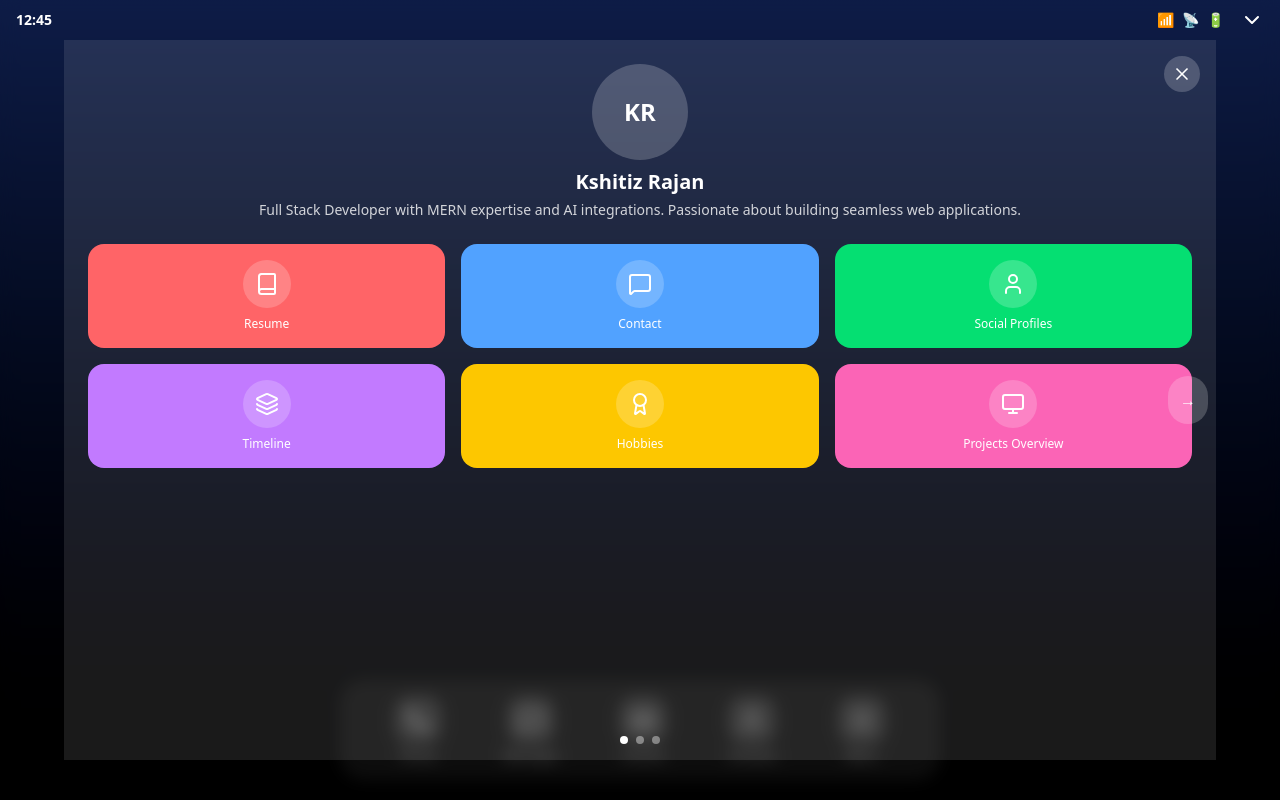
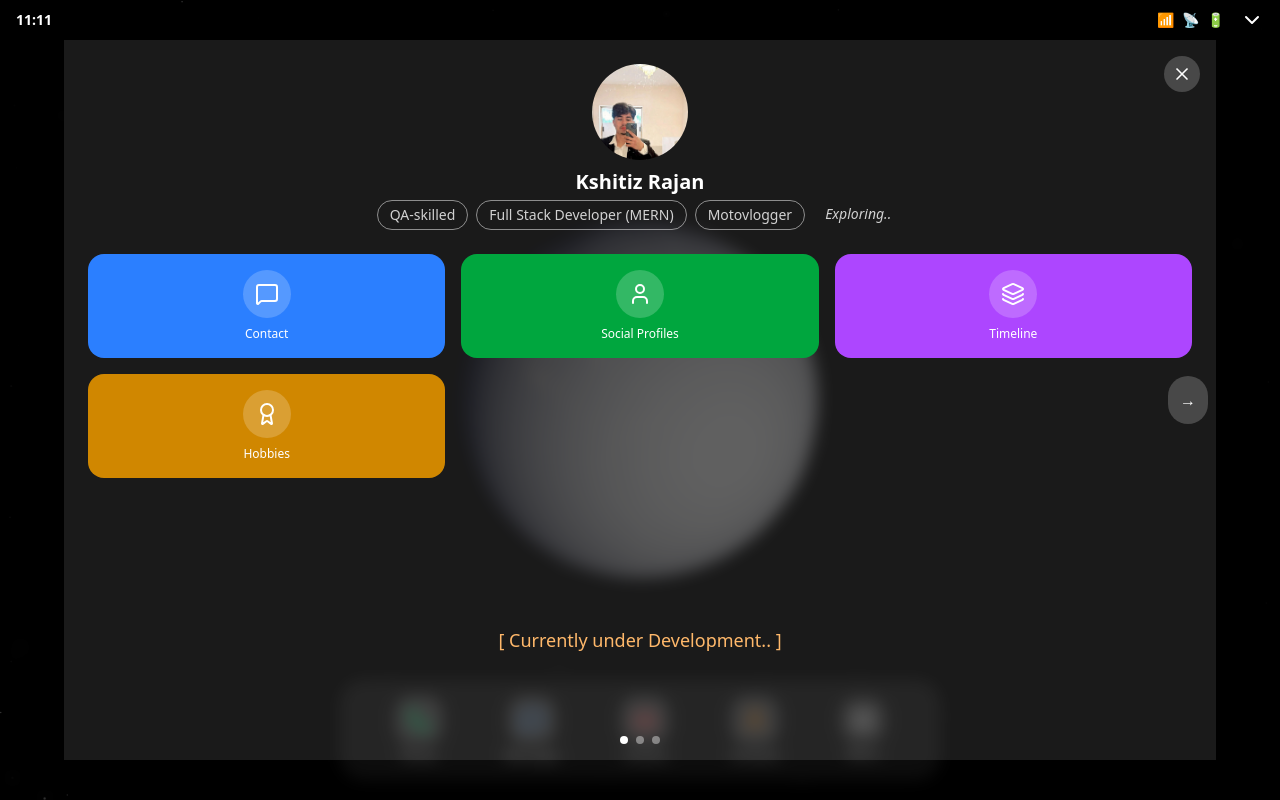
Before and after one commit to KshitizRajan7/Kshitiz-Rajan-Universe, a Next.js app: page / in a window 1280 px wide. Both pictures are taken after a click on the button "Menu". Built offline with nearby package versions, Linux system fonts and the light colour scheme.

Commit message:
added link and icon

```diff
--- a/src/app/page.js
+++ b/src/app/page.js
@@ -1,15 +1,21 @@
 import AndroidHome from "@/components/Android"
 // import Portfolio from "@/components/Portfolio"
-// import SpinningEarthScene from "@/components/SpinningEarthScene"
+import SpinningEarthScene from "@/components/SpinningEarthScene"
 
 export default function Home() {
   return (
     // <div className="relative h-screen w-screen overflow-hidden bg-black">
-    <div className="h-screen w-screen bg-black/60">
+    <div className="relative h-screen w-screen bg-black">
+      <div className="relative w-full h-screen">
+        <p className="absolute z-50 text-[18px] w-full bottom-1/6 left-1/2 transform -translate-x-1/2 -translate-y-1/2 text-center text-orange-300">
+          [ Currently under Development.. ]
+        </p>
+      </div>
+
       {/* 3D Earth background */}
-      {/* <div className="absolute inset-0">
-        {/* <SpinningEarthScene />
-      </div> */}
+      <div className="absolute inset-0 z-0">
+        <SpinningEarthScene />
+      </div>
 
       {/* Overlay text */}
       {/* <p className="text-white absolute top-1/2 left-1/2
@@ -19,9 +25,9 @@ export default function Home() {
       </p> */}
 
       {/* Menu button */}
-      <div className="absolute z-20">
+      <div className="absolute  inset-0 z-10">
         {/* <Portfolio /> */}
-        <AndroidHome/>
+        <AndroidHome />
       </div>
     </div>
 
--- a/src/components/Android.jsx
+++ b/src/components/Android.jsx
@@ -24,7 +24,9 @@ import {
   Youtube,
   Code,
   Layers,
+  Grid2x2,
 } from "lucide-react";
+import { BsGrid } from "react-icons/bs";
 
 export default function AndroidHomeScreen() {
   const [openBottomModal, setOpenBottomModal] = useState(false);
@@ -93,13 +95,14 @@ export default function AndroidHomeScreen() {
 
   return (
     <div
-      className="w-screen h-screen bg-gradient-to-b from-blue-900 to-black flex flex-col items-center justify-between relative overflow-hidden text-white"
+      // className="w-screen h-screen {/*bg-gradient-to-b from-blue-900 to-black */} flex flex-col items-center justify-between relative overflow-hidden text-white"
+      className="w-screen h-screen flex flex-col items-center justify-between relative overflow-hidden text-white"
       onTouchStart={handleTouchStart}
       onTouchEnd={handleTouchEnd}
     >
       {/* STATUS BAR */}
       <div className="fixed top-0 w-full flex justify-end items-center px-4 py-2 text-white text-sm z-50">
-        <span className="font-semibold text-white mr-auto">12:45</span>
+        <span className="font-semibold text-white mr-auto">11:11</span>
         <div className="flex gap-2 items-center">
           <span>📶</span>
           <span>📡</span>
@@ -122,14 +125,14 @@ export default function AndroidHomeScreen() {
 
       {/* BOTTOM DOCK */}
       <div className="fixed bottom-5 w-full max-w-[600px] px-6 py-4 backdrop-blur-xl bg-white/10 rounded-3xl flex justify-around items-center z-20">
-        <IconButton icon={<Phone />} label="Phone" />
-        <IconButton icon={<MessageSquare />} label="Messages" />
-        <IconButton icon={<Camera />} label="Camera" />
-        <IconButton icon={<User />} label="Contacts" />
+        <IconButton icon={<Phone className="text-green-400" />} label="Phone" />
+        <IconButton icon={<MessageSquare className="text-blue-400" />} label="Messages" />
+        <IconButton icon={<Camera className="text-red-400" />} label="Camera" />
+        <IconButton icon={<User className="text-orange-400" />} label="Contacts" />
 
         <div className="hidden lg:block">
           <button onClick={handleDesktopToggle} disabled={openQuickSettings}>
-            <IconButton icon={<Menu />} label="Menu" />
+            <IconButton icon={<BsGrid size={20} />} label="Menu" />
           </button>
         </div>
       </div>
@@ -156,7 +159,7 @@ export default function AndroidHomeScreen() {
               <div className="mt-16">
                 <div className="flex justify-between items-center mb-4 px-2">
                   <div>
-                    <div className="text-sm font-medium">Thursday, 11 December 2025</div>
+                    <div className="text-sm font-medium">Wednesday, 11 November 2025</div>
                   </div>
                   <Settings className="w-6 h-6" />
                 </div>
@@ -259,14 +262,14 @@ function SwipeableFullModals({ closeModal, isMobile, closing }) {
         className={`relative w-[90%] h-[90%] flex overflow-hidden
         ${closing ? "animate-slideDown" : "animate-slideUp"}`}
       >
-        {!isMobile && (
+        {/* {!isMobile && ( */}
         <button
           onClick={closeModal}
           className="absolute top-4 right-4 bg-white/20 hover:bg-white/30 text-white p-2 rounded-full z-30"
         >
           <X className="w-5 h-5" />
         </button>
-        )}
+        {/* )} */}
 
         {currentPage > 0 && !isMobile && (
           <button
@@ -315,37 +318,72 @@ function SwipeableFullModals({ closeModal, isMobile, closing }) {
 // PERSONAL SECTION WITH 70% MODAL MENU
 function PersonalSection() {
   const personalItems = [
-    { label: "Resume", icon: Book, color: "bg-red-400" },
-    { label: "Contact", icon: MessageSquare, color: "bg-blue-400" },
-    { label: "Social Profiles", icon: User, color: "bg-green-400" },
-    { label: "Timeline", icon: Layers, color: "bg-purple-400" },
-    { label: "Hobbies", icon: Award, color: "bg-yellow-400" },
-    { label: "Projects Overview", icon: Monitor, color: "bg-pink-400" },
+    // { label: "Resume", icon: Book, color: "bg-red-400" },
+    { label: "Contact", icon: MessageSquare, color: "bg-blue-500" },
+    { label: "Social Profiles", icon: User, color: "bg-green-600" },
+    { label: "Timeline", icon: Layers, color: "bg-purple-500" },
+    { label: "Hobbies", icon: Award, color: "bg-yellow-600" },
+    // { label: "Projects Overview", icon: Monitor, color: "bg-pink-500" },
   ];
 
   const [activeModal, setActiveModal] = useState(null);
 
   const contactItems = [
-    { label: "Gmail", link: "mailto:example@gmail.com", color: "bg-red-500" },
-    { label: "WhatsApp", link: "https://wa.me/9779812345678", color: "bg-green-500" },
+    { label: "Gmail", link: "mailto:kshitizrajan1234@gmail.com", color: "bg-red-500", url: "https://upload.wikimedia.org/wikipedia/commons/4/4e/Gmail_Icon.png" },
+    // { label: "WhatsApp", link: "https://wa.me/9779812345678", color: "bg-green-500" },
   ];
 
   const socialItems = [
-    { label: "Facebook", link: "https://facebook.com", color: "bg-blue-600" },
-    { label: "Instagram", link: "https://instagram.com", color: "bg-pink-500" },
-    { label: "LinkedIn", link: "https://linkedin.com", color: "bg-blue-700" },
-    { label: "GitHub", link: "https://github.com", color: "bg-black" },
-    { label: "Discord", link: "https://discord.com", color: "bg-purple-500" },
+    {
+      label: "Facebook",
+      link: "https://web.facebook.com/ksitija.rajana",
+      color: "bg-blue-600",
+      url: "https://upload.wikimedia.org/wikipedia/commons/c/cd/Facebook_logo_%28square%29.png"
+    },
+    {
+      label: "Instagram",
+      link: "https://www.instagram.com/kshitiz_rajan/",
+      color: "bg-pink-500",
+      url: "https://upload.wikimedia.org/wikipedia/commons/9/95/Instagram_logo_2022.svg"
+    },
+    {
+      label: "LinkedIn",
+      link: "https://www.linkedin.com/in/kshitiz-rajan-4b7a45344/",
+      color: "bg-blue-700",
+      url: "https://upload.wikimedia.org/wikipedia/commons/c/ca/LinkedIn_logo_initials.png"
+    },
+    {
+      label: "GitHub",
+      link: "https://github.com/kshitizrajan7",
+      color: "bg-black",
+      url: "https://cdn-icons-png.flaticon.com/512/25/25231.png"
+    },
+
+    // { label: "Discord", link: "https://discord.com", color: "bg-purple-500" },
   ];
 
   return (
     <div className="w-full h-full flex flex-col items-center bg-white/10 text-white p-6 overflow-y-auto">
       <div className="flex flex-col items-center mb-6">
-        <div className="w-24 h-24 rounded-full bg-white/20 mb-2 flex items-center justify-center text-2xl font-bold">KR</div>
+        <div className="w-24 h-24 rounded-full bg-white/20 mb-2 flex items-center justify-center overflow-hidden">
+          <img
+            src="/profile.jpg"
+            alt="Profile"
+            className="w-full h-full object-cover"
+          />
+        </div>
+
         <h2 className="text-xl font-bold mb-1">Kshitiz Rajan</h2>
-        <p className="text-sm text-white/80 text-center">
-          Full Stack Developer with MERN expertise and AI integrations. Passionate about building seamless web applications.
-        </p>
+        <div className="flex flex-col items-center text-center space-y-2 text-white/80 text-sm">
+          <div className="flex flex-wrap gap-2 justify-center">
+            <span className="px-3 py-1 border border-white/50 rounded-full">QA-skilled</span>
+            <span className="px-3 py-1 border border-white/50 rounded-full">Full Stack Developer (MERN)</span>
+            <span className="px-3 py-1 border border-white/50 rounded-full">Motovlogger</span>
+            <span className="px-3 py-1 italic">Exploring..</span>
+          </div>
+        </div>
+
+
       </div>
 
       <div className="grid grid-cols-3 gap-4 w-full">
@@ -383,31 +421,36 @@ function PersonalSection() {
               <X className="w-5 h-5" />
             </button>
 
-            <div className="grid grid-cols-2 sm:grid-cols-3 md:grid-cols-4 gap-4 w-full h-full place-items-center">
+            <div className="grid grid-cols-2 sm:grid-cols-3 md:grid-cols-4 gap-2 justify-items-center  w-full">
+
               {activeModal === "Resume" && (
                 <iframe src="/resume.pdf" className="w-full h-full border rounded-lg" />
               )}
               {activeModal === "Contact" &&
                 contactItems.map((item) => (
-                  <a
+                  <div>
+                    <img
+                      src={item.url}
                       key={item.label}
                       href={item.link}
                       target="_blank"
-                    className={`flex flex-col items-center justify-center ${item.color} w-20 h-20 sm:w-24 sm:h-24 rounded-lg text-white`}
-                  >
-                    {item.label}
-                  </a>
+                      className={`flex flex-col items-center justify-center w-10 h-10 sm:w-24 sm:h-24 rounded-lg text-white`}
+                    />
+                    <p className="text-center">{item.label}</p>
+                  </div>
                 ))}
               {activeModal === "Social Profiles" &&
                 socialItems.map((item) => (
-                  <a
+                  <div className="flex flex-col items-center">
+                    <img
+                      src={item.url}
                       key={item.label}
                       href={item.link}
                       target="_blank"
-                    className={`flex flex-col items-center justify-center ${item.color} w-20 h-20 sm:w-24 sm:h-24 rounded-lg text-white`}
-                  >
-                    {item.label}
-                  </a>
+                      className={`flex flex-col items-center justify-center w-10 h-10 sm:w-24 sm:h-24 rounded-lg text-white`}
+                    />
+                    <p className="text-center">{item.label}</p>
+                  </div>
                 ))}
             </div>
           </div>
@@ -431,9 +474,9 @@ function ProfessionalSection() {
     <div className="w-full h-full flex flex-col items-center bg-white/10 text-white p-6 overflow-y-auto">
       <div className="flex flex-col items-center mb-6">
         <h2 className="text-xl font-bold mb-1">Professional Overview</h2>
-        <p className="text-sm text-white/80 text-center">
-          Experienced Full Stack Developer specialized in MERN stack and building scalable web applications.
-        </p>
+          {/* <p className="text-center text-orange-300">
+          [Currently under Development... ]
+        </p> */}
       </div>
 
       <div className="grid grid-cols-3 gap-4 w-full">
@@ -463,7 +506,7 @@ function ProjectsSection() {
     { label: "Case Studies", icon: Book, color: "bg-yellow-400" },
   ];
 
-  const banners = ["/banner1.jpg","/banner2.jpg","/banner3.jpg"];
+  const banners = ["/banner1.jpg", "/banner2.jpg", "/banner3.jpg"];
   const [currentBanner, setCurrentBanner] = useState(0);
 
   useEffect(() => {
@@ -485,6 +528,9 @@ function ProjectsSection() {
         <p className="text-sm text-white/80 mt-2 text-center">
           Explore my projects, AI integrations, and video demos
         </p>
+        {/* <p className="text-center text-orange-300">
+          [Currently under Development... ]
+        </p> */}
       </div>
 
       {/* Menu Items */}
```
Lines whose indentation alone changed are shown as unchanged.
